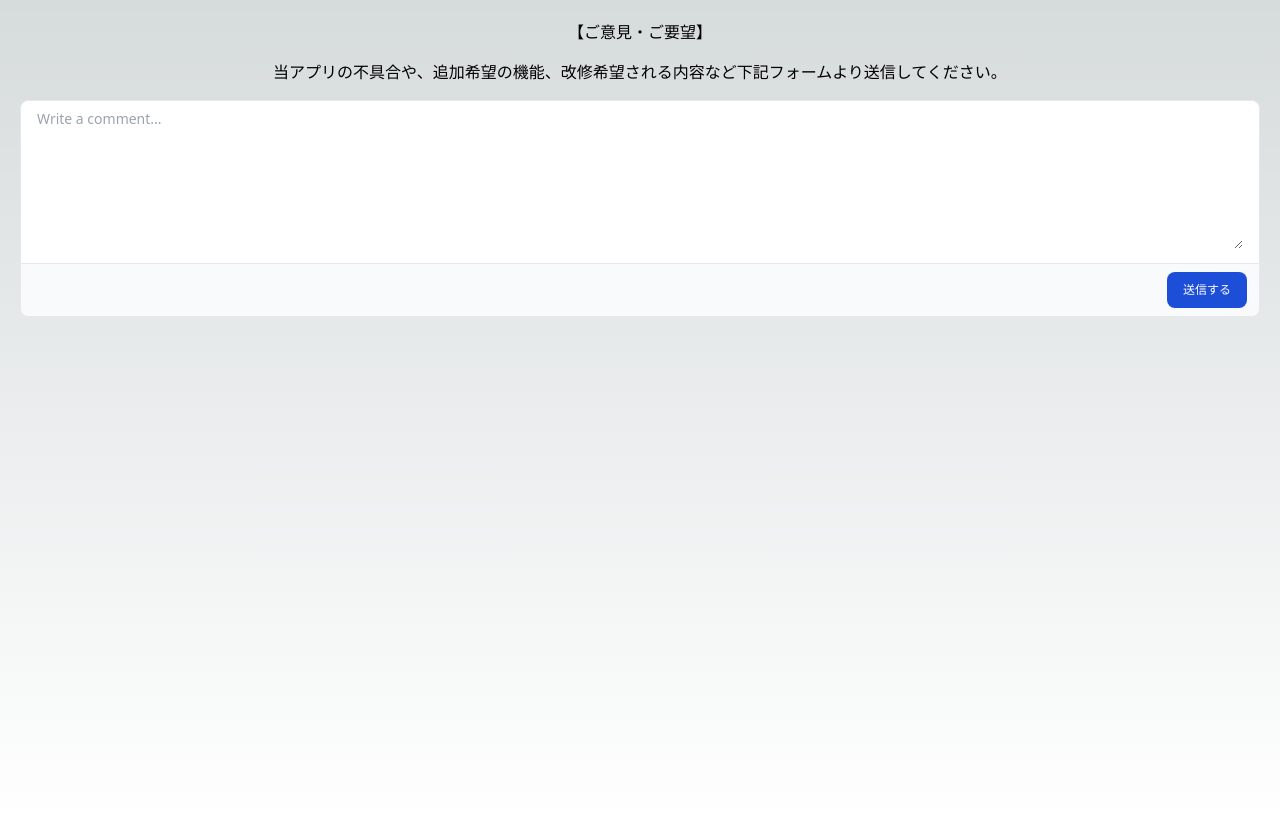
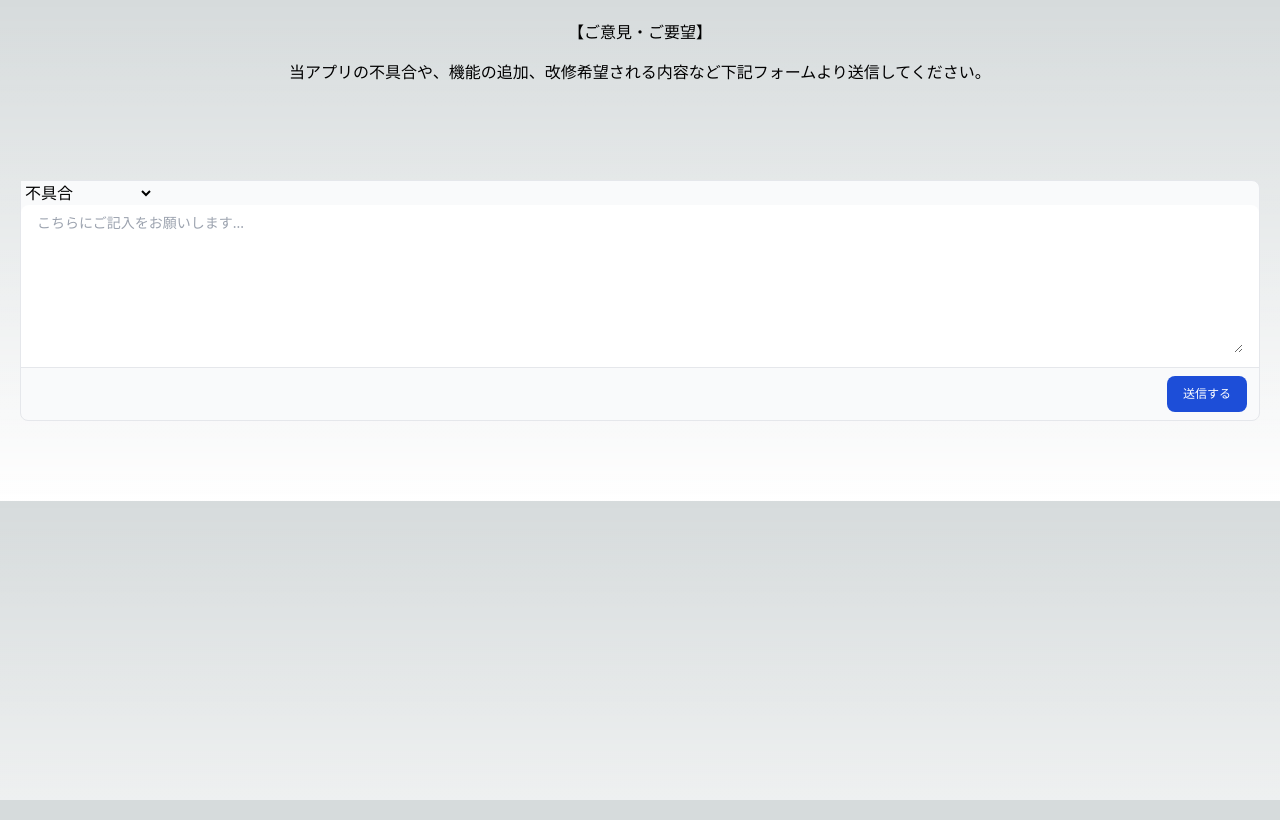
Before and after one commit to k-kazuma/alarmInfo, a Next.js app: page / in a window 1280 px wide. Built offline with nearby package versions, Linux system fonts and the light colour scheme.

Commit message:
State追加途中

```diff
--- a/pages/index.tsx
+++ b/pages/index.tsx
@@ -1,35 +1,45 @@
 import Image from "next/image";
 import { Inter } from "next/font/google";
+import { useState } from "react";
 
 const inter = Inter({ subsets: ["latin"] });
 
-const postAction = (e: any) => {
+const postAction = (e: any, comment: String) => {
   e.preventDefault();
-  console.log("hi");
+  console.log(comment);
 };
 
 export default function Home() {
+  const [comment, setComment] = useState("");
+  const contents = ["不具合", "機能の追加希望", "機能の改修希望"];
   return (
-    <div className="h-screen">
-      <div className="text-center mt-5">
+    <div>
+      <div className="text-center mt-5 mx-auto">
         <h2>【ご意見・ご要望】</h2>
         <p className="p-4">
-          当アプリの不具合や、追加希望の機能、改修希望される内容など下記フォームより送信してください。
+          当アプリの不具合や、機能の追加、改修希望される内容など下記フォームより送信してください。
         </p>
       </div>
       <form
-        onSubmit={postAction}
-        className="w-screen flex items-center justify-center"
+        onSubmit={(e) => postAction(e, comment)}
+        className="flex justify-center items-center my-20"
       >
-        <div className=" w-screen ml-5 mr-5 border border-gray-200 rounded-lg bg-gray-50 dark:bg-gray-700 dark:border-gray-600">
+        <div className="ml-5 mr-5 w-screen border border-gray-200 rounded-lg bg-gray-50 dark:bg-gray-700 dark:border-gray-600">
+          <select className=" bg-gray-50 dark:bg-gray-700 dark:border-gray-600">
+            {contents.map((content) => {
+              return <option value="">{content}</option>;
+            })}
+          </select>
           <div className="px-4 py-2 bg-white rounded-t-lg dark:bg-gray-800">
             <label className="sr-only">Your comment</label>
             <textarea
               id="comment"
               rows={7}
               className="w-full px-0 text-sm text-gray-900 bg-white border-0 dark:bg-gray-800 focus:ring-0 dark:text-white dark:placeholder-gray-400"
-              placeholder="Write a comment..."
+              placeholder="こちらにご記入をお願いします..."
               required
+              value={comment} // 状態の値を反映
+              onChange={(e) => setComment(e.target.value)}
             ></textarea>
           </div>
           <div className="flex items-center px-3 py-2 border-t dark:border-gray-600">
```
